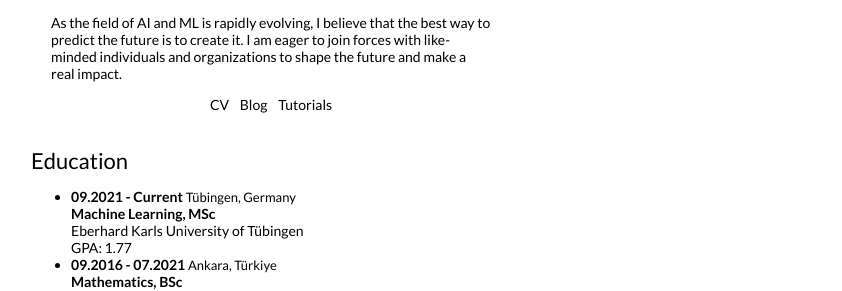
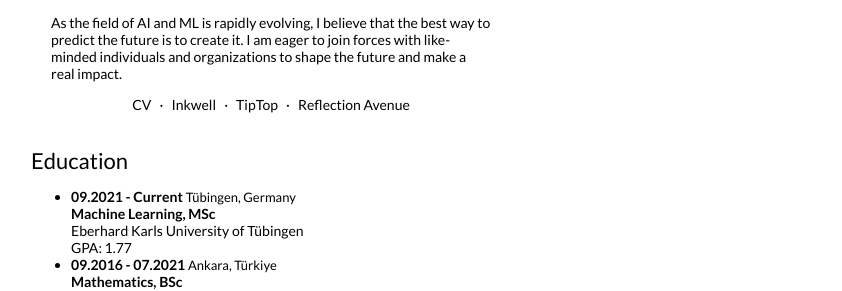
Before and after one commit to gurayozgur/gurayozgur.github.io, a Jekyll site: the page built from _posts/2019-06-02-venue.markdown, in a window 1280 px wide. Shown: the part 443-734 px from the top of the page, without its empty margins (209-1051 px from the left). Built offline with Jekyll 4.4.1, drawn with Linux system fonts in a browser that asks for light colours; nearby versions of some CDN libraries.

Commit message:
Update default.html

```diff
--- a/_layouts/default.html
+++ b/_layouts/default.html
@@ -44,9 +44,10 @@
                 As the field of AI and ML is rapidly evolving, I believe that the best way to predict the future is to create it. I am eager to join forces with like-minded individuals and organizations to shape the future and make a real impact.
               </p>
               <p style="text-align:center">
-                <a href="https://gurayozgur.github.io/CV"> CV &nbsp;&nbsp;
-                <a href="https://gurayozgur.github.io/Blog"> Blog &nbsp;&nbsp;
-                <a href="https://gurayozgur.github.io/Tutorials">Tutorials</a>
+                <a href="https://gurayozgur.github.io/cv"> CV &nbsp;	&middot; &nbsp;
+                <a href="https://gurayozgur.github.io/inkwell"> Inkwell &nbsp;	&middot; &nbsp;
+                <a href="https://gurayozgur.github.io/tiptop"> TipTop </a> &nbsp;	&middot; &nbsp;
+                 <a href="https://gurayozgur.github.io/memories"> Reflection Avenue </a>
               </p>
             </td>
             <td style="padding:2.5%;width:40%;max-width:40%">
```
